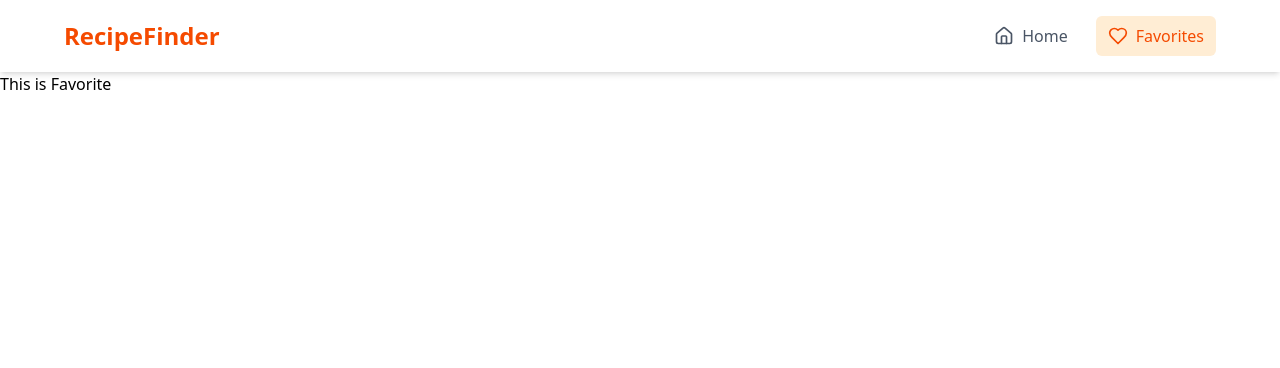
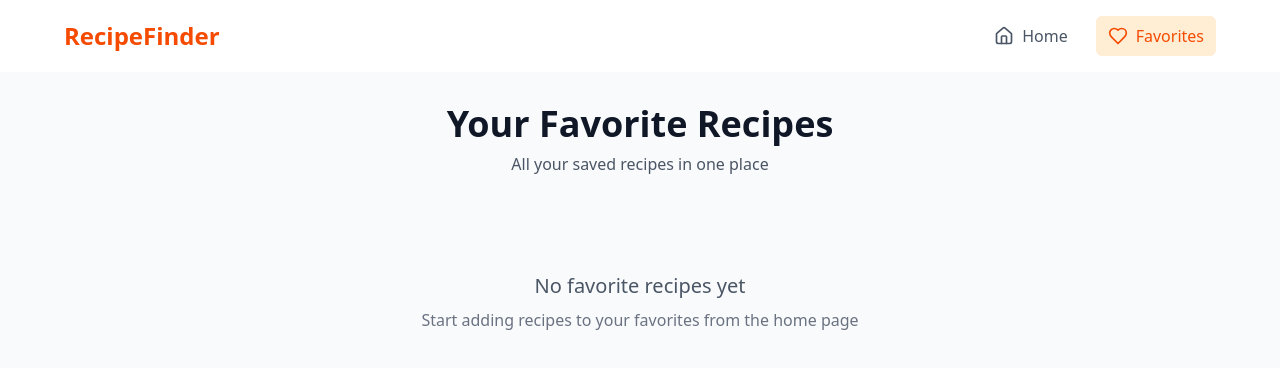
Before and after one commit to Thisura2001/recipe-mern-frontend, a React (Vite) app: page /favorite in a window 1280 px wide. Shown: the top 368 px of the page. Built offline with nearby package versions, Linux system fonts and the light colour scheme; the HTML template or start-up script is replaced by a standard one.

Commit message:
favourite tab done

```diff
--- a/src/Pages/Favorite.tsx
+++ b/src/Pages/Favorite.tsx
@@ -1,7 +1,54 @@
-export const Favorite = ()=>{
-    return(
-        <>
-            <h1>This is Favorite</h1>
-        </>
+import React, { useEffect, useState } from 'react'
+import {Recipe} from "../Model/RecipeModel.ts";
+import {getFavorites, saveFavorites} from "../Utils/localStoreage.ts";
+import {toast} from "react-toastify";
+import {Toaster} from "react-hot-toast";
+import {RecipeCard} from "../Component/RecipeCard.tsx";
+export const Favorite: React.FC = () => {
+    const [favorites, setFavorites] = useState<Recipe[]>([])
+    useEffect(() => {
+        setFavorites(getFavorites())
+    }, [])
+    const toggleFavorite = (recipe: Recipe) => {
+        const newFavorites = favorites.filter((fav) => fav.id !== recipe.id)
+        setFavorites(newFavorites)
+        saveFavorites(newFavorites)
+        toast.success('Recipe removed from favorites')
+    }
+    return (
+        <div className="min-h-screen bg-gray-50 pb-10">
+            <Toaster position="top-center" />
+            <div className="pt-8 px-4 sm:px-6 lg:px-8 max-w-7xl mx-auto">
+                <div className="text-center mb-8">
+                    <h1 className="text-3xl sm:text-4xl font-bold text-gray-900 mb-2">
+                        Your Favorite Recipes
+                    </h1>
+                    <p className="text-gray-600 max-w-2xl mx-auto">
+                        All your saved recipes in one place
+                    </p>
+                </div>
+                {favorites.length === 0 ? (
+                    <div className="text-center py-16">
+                        <h2 className="text-xl text-gray-600 mb-2">
+                            No favorite recipes yet
+                        </h2>
+                        <p className="text-gray-500">
+                            Start adding recipes to your favorites from the home page
+                        </p>
+                    </div>
+                ) : (
+                    <div className="grid grid-cols-1 sm:grid-cols-2 lg:grid-cols-3 gap-6">
+                        {favorites.map((recipe) => (
+                            <RecipeCard
+                                key={recipe.id}
+                                recipe={recipe}
+                                isFavorite={true}
+                                toggleFavorite={toggleFavorite}
+                            />
+                        ))}
+                    </div>
+                )}
+            </div>
+        </div>
     )
 }
```
